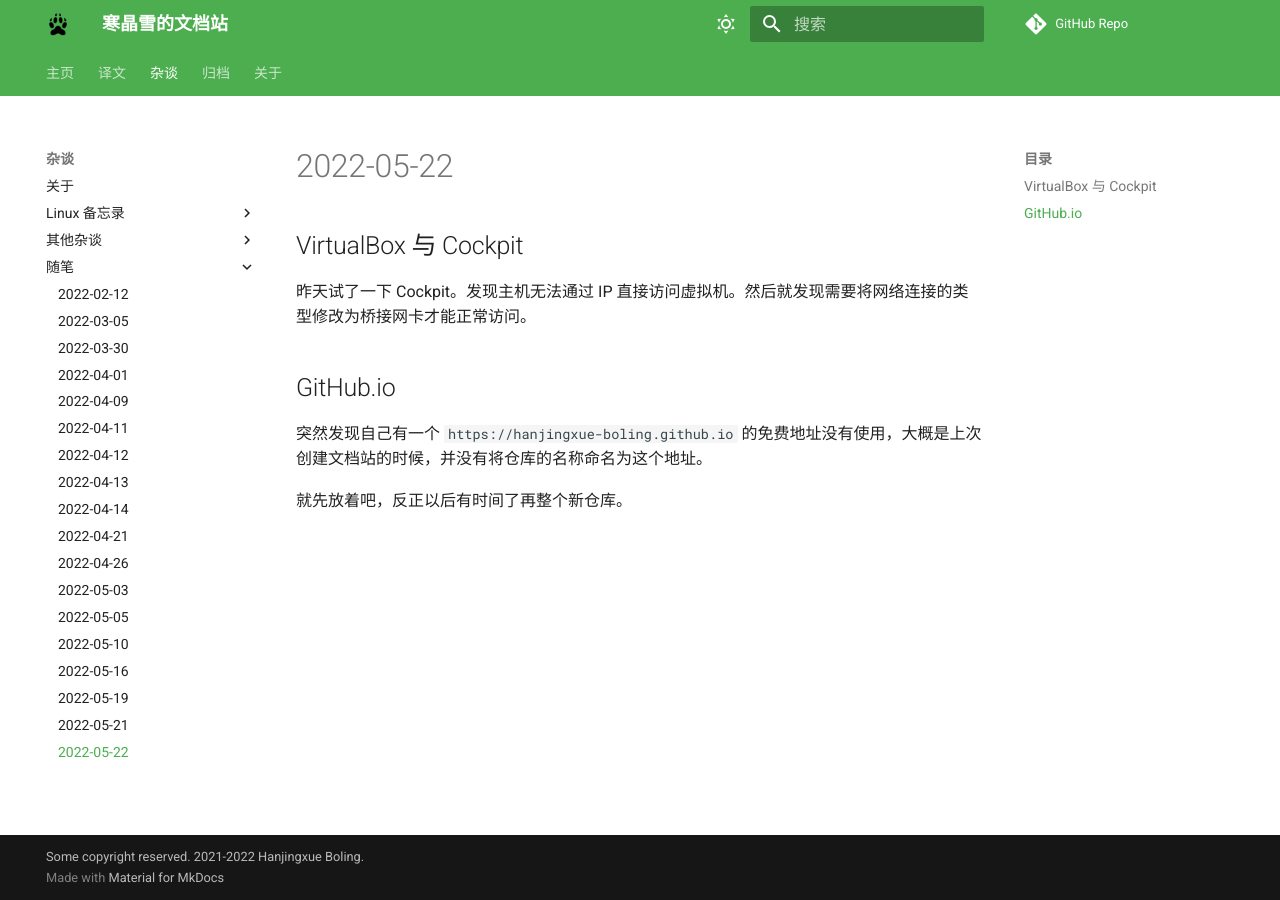
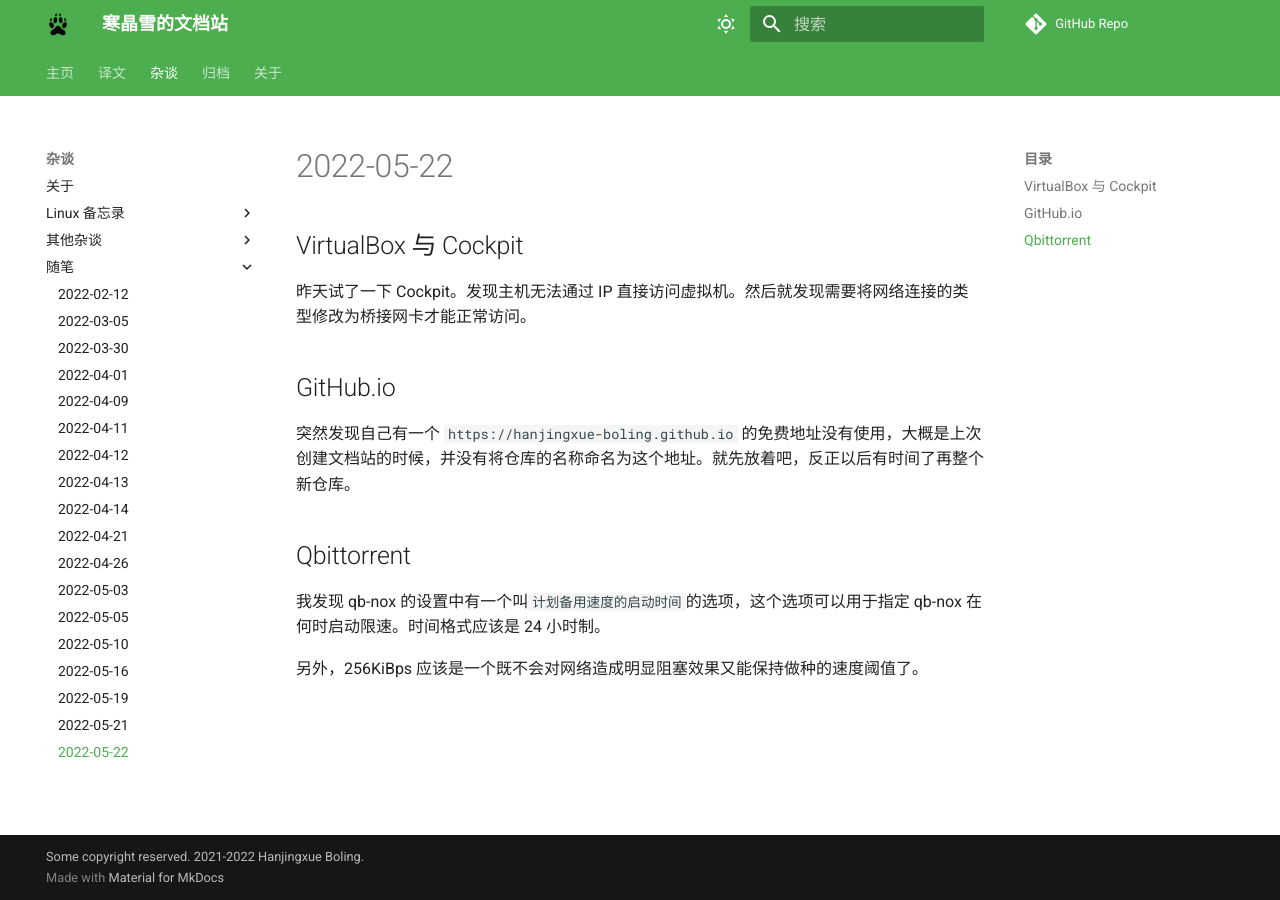
Before and after one commit to Hanjingxue-Boling/Whiteboard, an MkDocs documentation site: the page built from docs/essay/main/2022-05-22.md, in a window 1280 px wide. Built offline with MkDocs 1.6.1 and Material for MkDocs 9.7.7, drawn with Linux system fonts in a browser that asks for light colours; comment, search, counter and statistics services are not loaded.

Commit message:
2022-05-22-02

```diff
--- a/docs/essay/main/2022-05-22.md
+++ b/docs/essay/main/2022-05-22.md
@@ -6,6 +6,10 @@
 
 ## GitHub.io
 
-突然发现自己有一个 `https://hanjingxue-boling.github.io` 的免费地址没有使用，大概是上次创建文档站的时候，并没有将仓库的名称命名为这个地址。
+突然发现自己有一个 `https://hanjingxue-boling.github.io` 的免费地址没有使用，大概是上次创建文档站的时候，并没有将仓库的名称命名为这个地址。就先放着吧，反正以后有时间了再整个新仓库。
 
-就先放着吧，反正以后有时间了再整个新仓库。
+## Qbittorrent
+
+我发现 qb-nox 的设置中有一个叫`计划备用速度的启动时间`的选项，这个选项可以用于指定 qb-nox 在何时启动限速。时间格式应该是 24 小时制。
+
+另外，256KiBps 应该是一个既不会对网络造成明显阻塞效果又能保持做种的速度阈值了。
```
